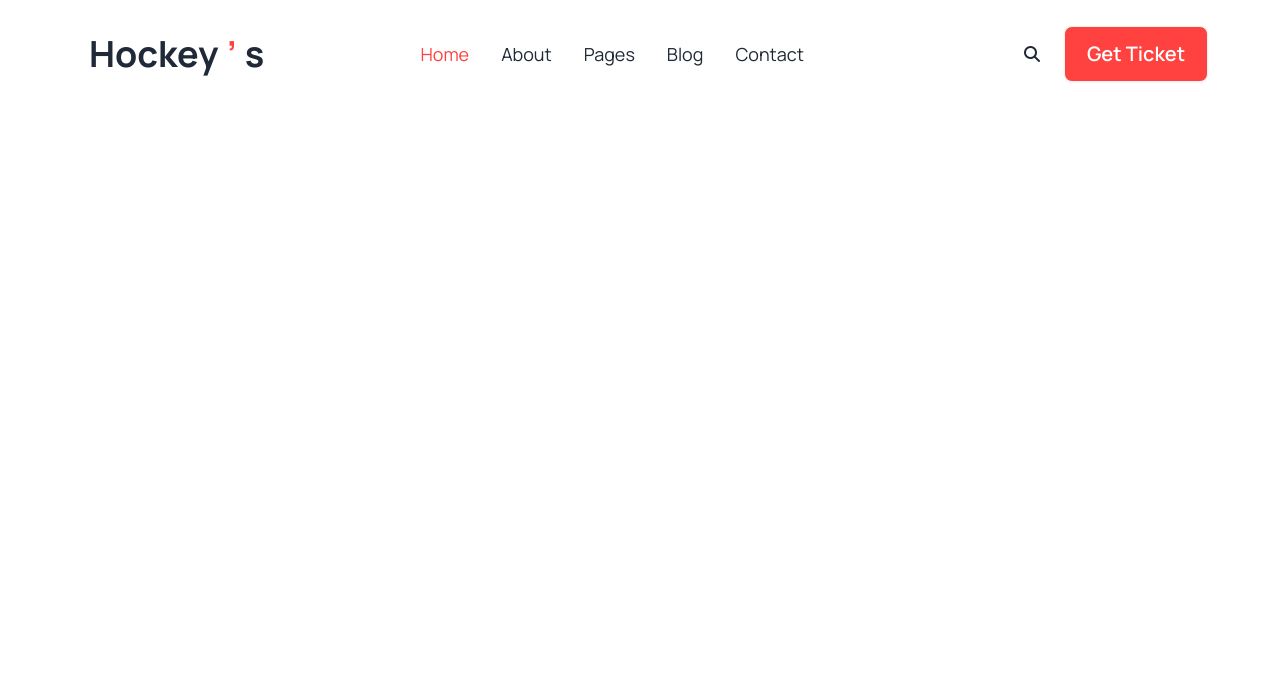
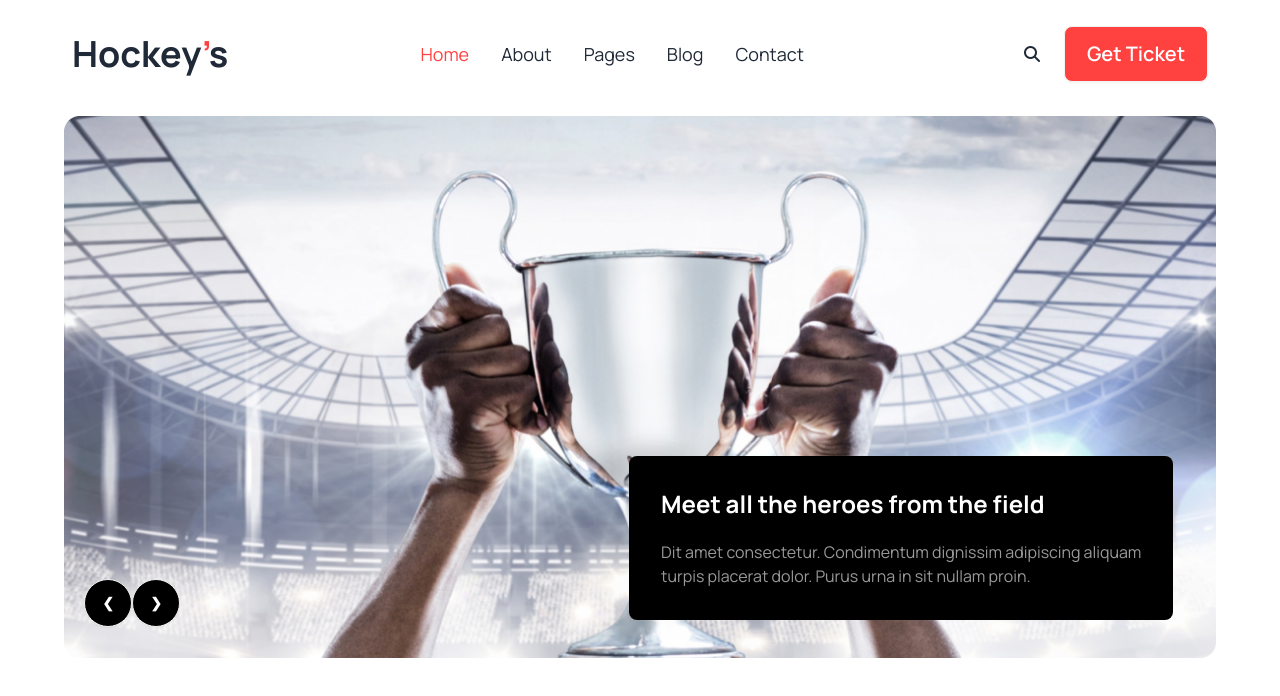
Before and after one commit to KulsumDiti/Hockey-s-Website, a plain HTML site: page index.html in a window 1280 px wide. Drawn offline with nearby package versions, Linux system fonts and the light colour scheme.

Commit message:
banner added

```diff
--- a/index.html
+++ b/index.html
@@ -55,7 +55,7 @@
                       <li><a>Contact</a></li>
                     </ul>
                   </div>
-                  <a class="btn btn-ghost text-4xl font-bold">Hockey<span class="text-[#FF4240]">’</span>s</a>
+                  <a class="text-4xl font-bold">Hockey<span class="text-[#FF4240]">’</span>s</a>
                 </div>
 
                 <div class="navbar-center hidden md:flex md:mx-auto">
@@ -75,10 +75,39 @@
                 </div>
               </div>
         </section>
+    </header>
 
+    <main>
+                           <!-- ......Banner section..... -->
 
-    </header>
-    <main></main>
+       <section class="max-w-6xl mx-auto mt-6 font-manrope">
+        <div class="relative">
+          <div class="carousel w-full">
+            <div id="slide1" class="carousel-item relative w-full">
+              <div><img src="./Images/1.png" alt=""></div>
+
+              <div class="absolute left-5 right-5 top-[90%] flex -translate-y-1/2 transform justify-center md:justify-start">
+                <a href="#slide4" class="btn btn-circle bg-black text-white">❮</a>
+                <a href="#slide2" class="btn btn-circle bg-black text-white">❯</a>
+              </div>
+            </div>
+
+           </div>
+
+           <div class="bg-black rounded-lg p-8 md:absolute md:-mt-52 md:ml-[565px]">
+            <p class="text-2xl font-bold text-white">Meet all the heroes from the field</p>
+            <p class="text-[16px] text-[#FFFFFF99] pt-5">Dit amet consectetur. Condimentum dignissim adipiscing aliquam <br> turpis placerat dolor. Purus urna in sit nullam proin. </p>
+          </div>
+        </div>
+
+       </section>
+
+                               <!-- ........Professional Hockeys Club section.... -->
+
+      <section class="max-w-6xl mx-auto mt-6 font-manrope">
+
+      </section>
+    </main>
     <footer></footer>
 
 </body>
```
